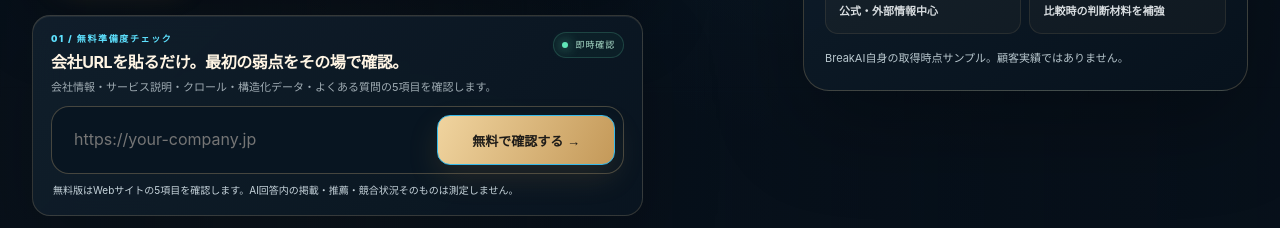
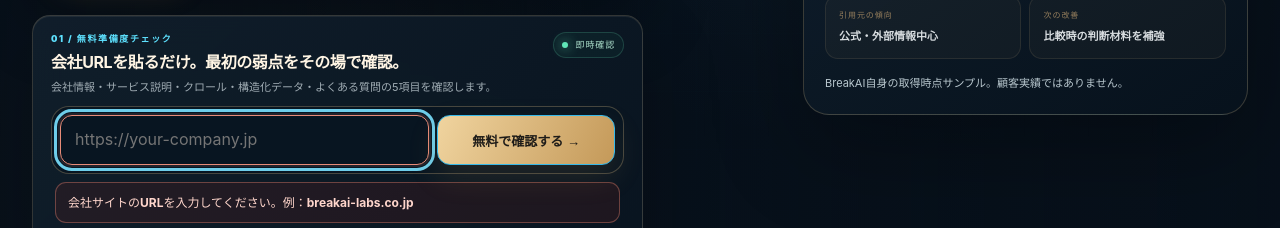
Before and after one commit to 77777-oss/breakai-ai-diagnosis, a plain HTML site: page ai-search.html in a window 1280 px wide. Both pictures are taken after a click on the button "無料で確認する →". Shown: the part 571-799 px from the top of the page. Drawn offline with Linux system fonts and the light colour scheme; no server answers.

Commit message:
fix: show invalid URL feedback in GEO diagnosis

```diff
--- a/ai-search-interact.js
+++ b/ai-search-interact.js
@@ -8,7 +8,8 @@
 function track(event,destination='',metric=null){const c=campaign();return fetch(FUNNEL_API,{method:'POST',headers:{'Content-Type':'application/json'},keepalive:true,body:JSON.stringify({product:'geo',event,destination,metric,...c,path:location.pathname,session:sessionId()})}).then(r=>{if(!r.ok)console.warn('funnel_event_not_recorded',event,r.status);return r;}).catch(e=>{console.warn('funnel_event_failed',event,e?.message||'unknown');return null;});}
 function chat(role,text){const box=$('#guideChat');const el=document.createElement('div');el.className=`guideMsg ${role}`;el.textContent=String(text??'');box.appendChild(el);box.scrollTop=box.scrollHeight;}
 function setReply(text){const el=$('#guideReply');if(el)el.textContent=String(text??'');}
-function validUrl(text){const raw=String(text||'').trim();if(!raw)return'';const candidate=/^[a-z][a-z0-9+.-]*:\/\//i.test(raw)?raw:`https://${raw}`;try{const u=new URL(candidate);return /^https?:$/.test(u.protocol)&&u.hostname?u.href:''}catch(_){return''}}
+function showGuideError(text){const el=$('#guideError'),input=$('#guideQuestion');if(el){el.textContent=String(text||'');el.classList.toggle('hidden',!text);}if(input)input.setAttribute('aria-invalid',text?'true':'false');}
+function validUrl(text){const raw=String(text||'').trim();if(!raw)return'';const candidate=/^[a-z][a-z0-9+.-]*:\/\//i.test(raw)?raw:`https://${raw}`;try{const u=new URL(candidate);const host=u.hostname||'';const publicLike=host.includes('.')&&!host.startsWith('.')&&!host.endsWith('.');return /^https?:$/.test(u.protocol)&&publicLike?u.href:''}catch(_){return''}}
 function answerFaq(t){t=String(t||'');if(/料金|価格|有料/.test(t))return'詳細版はパイロット価格19,800円の単発診断です。OpenAI・Geminiの2系統×12問＝24観測で競合・引用元・誤情報・AI間差まで確認します。';if(/競合|比較/.test(t))return'無料版はWebサイト側の準備度です。詳細版ではOpenAI API・Gemini APIの同一質問観測で競合比較まで行います。消費者向けChatGPT画面そのものの再現ではありません。';if(/何が分か|わかる|内容/.test(t))return'無料で、会社情報・サービス説明・クロール基本・構造化データ・FAQ/回答情報の5項目と、優先改善点が分かります。';return'';}
 function clear(el){while(el.firstChild)el.removeChild(el.firstChild);}
 function renderComponents(components){
@@ -55,7 +56,8 @@
   $('#auditResult').scrollIntoView({behavior:reduced?'auto':'smooth',block:'start'});
 }
 async function runAudit(text){
-  const u=validUrl(text); if(!u){chat('ai','https:// から始まる公開URLを貼り付けてください。');return;}
+  const u=validUrl(text); if(!u){showGuideError('会社サイトのURLを正しく入力してください。例：breakai-labs.co.jp');$('#guideQuestion')?.focus();return;}
+  showGuideError('');
   if(state.inFlight){setReply('診断中です。完了してから次のURLをお試しください。');return;}
   state.inFlight=true;const requestId=++state.requestSeq;
   state.url=u;state.audit=null;$('#auditResult')?.classList.add('hidden');syncSticky();track('page_view','geo_diagnostic_start');chat('user',u);chat('ai','公開Webを取得して5項目を確認しています。少しお待ちください。');
@@ -79,9 +81,10 @@
   }finally{clearTimeout(timer);if(requestId===state.requestSeq){state.inFlight=false;b.disabled=false;b.textContent='無料で確認する →';}}
 }
 function handle(text){
-  const t=String(text||'').trim();if(!t){chat('ai','会社の公開URLを貼り付けてください。');return;}
-  const u=validUrl(t);if(u){runAudit(u);return;}
-  const faq=answerFaq(t);chat('user',t);chat('ai',faq||'無料診断はWeb準備度です。詳細版ではOpenAI・Geminiの2系統を同一12問で24観測して比較します。別の会社URLを貼れば続けて再診断できます。');
+  const t=String(text||'').trim();if(!t){showGuideError('会社サイトのURLを入力してください。例：breakai-labs.co.jp');$('#guideQuestion')?.focus();return;}
+  const u=validUrl(t);if(u){showGuideError('');runAudit(u);return;}
+  const faq=answerFaq(t);if(faq){showGuideError('');chat('user',t);chat('ai',faq);return;}
+  showGuideError('会社サイトのURLを正しく入力してください。例：breakai-labs.co.jp');$('#guideQuestion')?.focus();
 }
 window.addEventListener('DOMContentLoaded',()=>{
   track('page_view','geo_landing');
@@ -92,6 +95,7 @@
   }
   $('#guideAskBtn')?.addEventListener('click',()=>handle($('#guideQuestion')?.value));
   $('#guideQuestion')?.addEventListener('keydown',e=>{if(e.key==='Enter'){e.preventDefault();handle(e.currentTarget.value);}});
+  $('#guideQuestion')?.addEventListener('input',()=>showGuideError(''));
   document.querySelectorAll('a[href="#free-diagnosis"]').forEach(a=>a.addEventListener('click',()=>setTimeout(()=>$('#guideQuestion')?.focus({preventScroll:true}),0)));
   document.querySelectorAll('[data-guide]').forEach(b=>b.addEventListener('click',()=>handle(b.dataset.guide)));
   document.querySelectorAll('[data-sample-cta]').forEach(a=>a.addEventListener('click',()=>track('sample_click','geo_evidence_sample')));
--- a/ai-search.css
+++ b/ai-search.css
@@ -953,3 +953,24 @@
     font-size:13px;
   }
 }
+
+
+/* V7.7 visible validation feedback for free diagnosis */
+.geoPremium .guideError{
+  margin:8px 4px 0;
+  padding:10px 12px;
+  border:1px solid rgba(255,145,125,.35);
+  border-radius:11px;
+  background:rgba(105,35,28,.22);
+  color:#ffd6cc;
+  font-size:12px;
+  line-height:1.6;
+  font-weight:700;
+}
+.geoPremium .guideComposer input[aria-invalid="true"]{
+  border:1px solid #e78b78;
+  box-shadow:0 0 0 2px rgba(231,139,120,.12);
+}
+@media(max-width:680px){
+  .geoPremium .guideError{font-size:13px;}
+}
--- a/ai-search.html
+++ b/ai-search.html
@@ -20,7 +20,7 @@
 <div class="geoDossierFoot"><div><small>引用元の傾向</small><b>公式・外部情報中心</b></div><div><small>次の改善</small><b>比較時の判断材料を補強</b></div></div>
 <p>BreakAI自身の取得時点サンプル。顧客実績ではありません。</p>
 </aside>
-<section id="free-diagnosis" class="aiGuidePanel dialoguePanel" aria-label="無料AI検索診断"><div class="guideHead"><div><small>01 / 無料準備度チェック</small><b>会社URLを貼るだけ。最初の弱点をその場で確認。</b><p>会社情報・サービス説明・クロール・構造化データ・よくある質問の5項目を確認します。</p></div><span class="guideStatus"><i></i> 即時確認</span></div><div class="mobileHeroCommercial"><a href="geo-evidence-sample.html" data-sample-cta>実測サンプル</a><span>詳細版 19,800円 / 原則3営業日</span></div><div id="guideChat" class="guideChat" aria-live="polite"><div class="guideMsg ai">公開URLを貼り付けてください。会社名やカード入力は不要です。取得できない情報は推測して採点しません。</div></div><div class="guideComposer"><input id="guideQuestion" autocomplete="off" inputmode="url" aria-label="会社サイトURL" placeholder="https://your-company.jp"><button id="guideAskBtn" type="button">無料で確認する <span>→</span></button></div><p class="freeScopeNote">無料版はWebサイトの5項目を確認します。AI回答内の掲載・推薦・競合状況そのものは測定しません。</p><div id="guideQuick" class="guideQuick"><button type="button" data-guide="何が分かる？">無料で分かること</button><button type="button" data-guide="競合との差を知りたい">競合比較は？</button><button type="button" data-guide="料金を教えて">詳細版の料金</button></div><div class="guideCollected"><span id="urlSummary">URL：未入力</span><span>入力 1項目</span><span>カード不要</span></div><p id="guideReply" class="guideReply">まず無料で「AIに説明できる材料が揃っているか」を確認。その後、必要な会社だけ実際のAI回答を24観測します。</p></section>
+<section id="free-diagnosis" class="aiGuidePanel dialoguePanel" aria-label="無料AI検索診断"><div class="guideHead"><div><small>01 / 無料準備度チェック</small><b>会社URLを貼るだけ。最初の弱点をその場で確認。</b><p>会社情報・サービス説明・クロール・構造化データ・よくある質問の5項目を確認します。</p></div><span class="guideStatus"><i></i> 即時確認</span></div><div class="mobileHeroCommercial"><a href="geo-evidence-sample.html" data-sample-cta>実測サンプル</a><span>詳細版 19,800円 / 原則3営業日</span></div><div id="guideChat" class="guideChat" aria-live="polite"><div class="guideMsg ai">公開URLを貼り付けてください。会社名やカード入力は不要です。取得できない情報は推測して採点しません。</div></div><div class="guideComposer"><input id="guideQuestion" autocomplete="off" inputmode="url" aria-label="会社サイトURL" placeholder="https://your-company.jp"><button id="guideAskBtn" type="button">無料で確認する <span>→</span></button></div><p id="guideError" class="guideError hidden" role="alert" aria-live="assertive"></p><p class="freeScopeNote">無料版はWebサイトの5項目を確認します。AI回答内の掲載・推薦・競合状況そのものは測定しません。</p><div id="guideQuick" class="guideQuick"><button type="button" data-guide="何が分かる？">無料で分かること</button><button type="button" data-guide="競合との差を知りたい">競合比較は？</button><button type="button" data-guide="料金を教えて">詳細版の料金</button></div><div class="guideCollected"><span id="urlSummary">URL：未入力</span><span>入力 1項目</span><span>カード不要</span></div><p id="guideReply" class="guideReply">まず無料で「AIに説明できる材料が揃っているか」を確認。その後、必要な会社だけ実際のAI回答を24観測します。</p></section>
 </div></header>
 <main class="wrap aiSearchPage">
 <section id="auditResult" class="panel auditResult hidden"><div class="auditTop"><div><p class="sectionKicker">無料診断結果</p><h2>AI検索向けWeb準備度</h2><p id="auditDomain" class="auditDomain"></p></div><div class="auditScore"><strong id="auditScore">--</strong><span id="auditGrade">診断中</span></div></div><div id="auditMetrics" class="auditMetrics"></div><div class="auditFix"><p class="sectionKicker">最優先の改善候補</p><ol id="auditRecommendations"></ol></div><div class="paidUpsell"><small>AI回答の詳細観測</small><h3>次は「Webが整っているか」ではなく、実際のAI回答を測ります。</h3><p>OpenAI・Geminiに同じ12問を投げ、合計24観測。自社の出現、競合、引用元、誤った説明、AIごとの差、30日改善計画まで整理します。</p><div class="paidPrice"><span>パイロット価格</span><b>19,800円</b></div><a id="paidCta" data-paid-cta class="btn full paidCta" href="https://buy.stripe.com/6oUfZibYzcmGfSE2yj1gs0c">19,800円で詳細版を申し込む</a><p class="paidGate">24観測ワークフローと納品形式は内部検証済みです。決済後24時間以内に必要事項をご案内し、情報確認後、原則3営業日以内に観測レポートをメールでお送りします。決済画面の表示額が支払総額です。</p></div><p id="auditDisclosure" class="note"></p></section>
```
